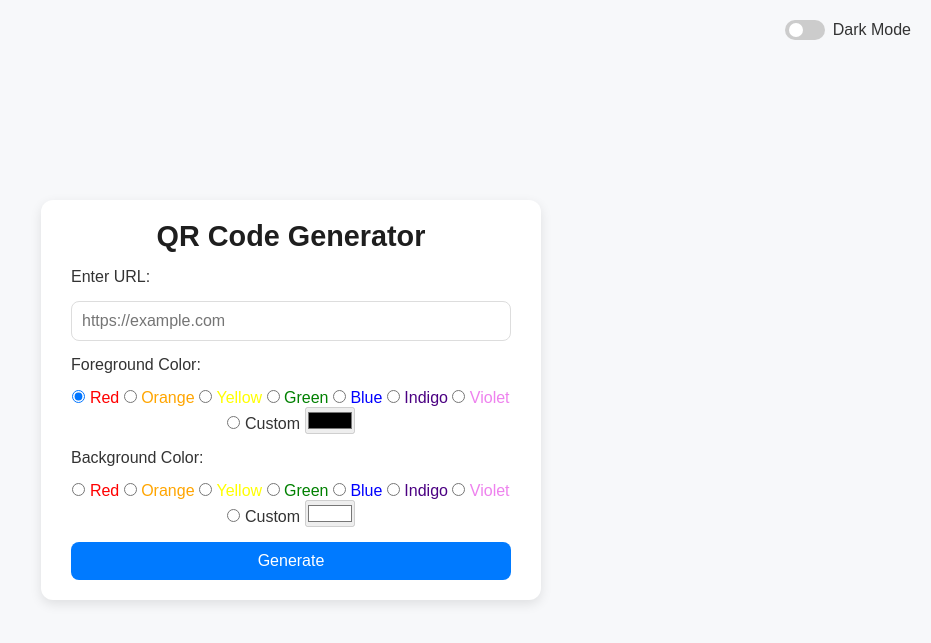
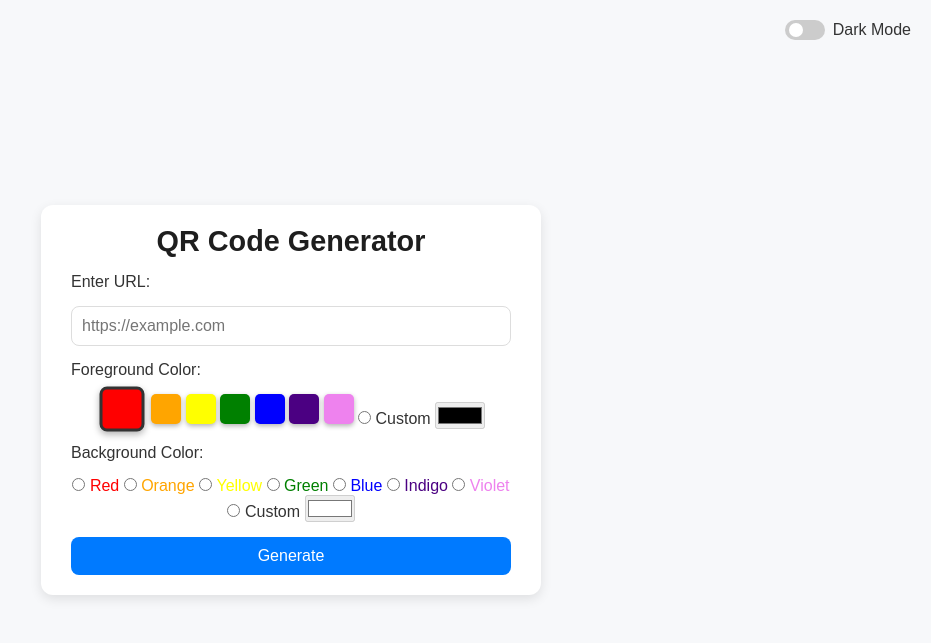
Before and after one commit to itisjamied/qrcode, a Flask app: page / in a window 1280 px wide. Shown: the top 643 px of the page, without its empty margins (349-1280 px from the left). Run offline with Flask 3, Linux system fonts and the light colour scheme.

Commit message:
foreground buttons tuned into boxes

```diff
--- a/static/css/styles.css
+++ b/static/css/styles.css
@@ -187,3 +187,35 @@ input:checked + .slider {
 input:checked + .slider:before {
     transform: translateX(18px);
 }
+
+.color-picker {
+    display: flex;
+    gap: 8px;
+}
+
+.color-radio {
+    appearance: none; /* Hides the default radio button */
+    width: 30px;
+    height: 30px;
+    border-radius: 5px;
+    box-shadow: 0 2px 5px rgba(0, 0, 0, 0.3);
+    cursor: pointer;
+    margin: 0;
+    border: 2px solid transparent;
+    transition: transform 0.2s, border-color 0.2s;
+}
+
+/* Define colors for each radio button based on its ID */
+#fg_red.color-radio { background-color: #ff0000; }
+#fg_orange.color-radio { background-color: #ffa500; }
+#fg_yellow.color-radio { background-color: #ffff00; }
+#fg_green.color-radio { background-color: #008000; }
+#fg_blue.color-radio { background-color: #0000ff; }
+#fg_indigo.color-radio { background-color: #4b0082; }
+#fg_violet.color-radio { background-color: #ee82ee; }
+
+.color-radio:checked {
+    border-color: #333;
+    transform: scale(1.5);
+   margin: 0px 10px 0px 10px;
+}
--- a/templates/index.html
+++ b/templates/index.html
@@ -25,27 +25,27 @@
             <input type="text" id="url" name="url" required placeholder="https://example.com">
 
             <label>Foreground Color:</label>
-            <div>
-                <input type="radio" id="fg_red" name="fg_color" value="#ff0000" checked>
-                <label for="fg_red" style="color: #ff0000;">Red</label>
+            <div class="">
+                <input type="radio" id="fg_red" name="fg_color" value="#ff0000" class="color-radio" checked>
+                <!-- <label for="fg_red" style="color: #ff0000;">Red</label> -->
 
-                <input type="radio" id="fg_orange" name="fg_color" value="#ffa500">
-                <label for="fg_orange" style="color: #ffa500;">Orange</label>
+                <input type="radio" id="fg_orange" name="fg_color" value="#ffa500" class="color-radio">
+                <!-- <label for="fg_orange" style="color: #ffa500;">Orange</label> -->
 
-                <input type="radio" id="fg_yellow" name="fg_color" value="#ffff00">
-                <label for="fg_yellow" style="color: #ffff00;">Yellow</label>
+                <input type="radio" id="fg_yellow" name="fg_color" value="#ffff00" class="color-radio">
+                <!-- <label for="fg_yellow" style="color: #ffff00;">Yellow</label> -->
 
-                <input type="radio" id="fg_green" name="fg_color" value="#008000">
-                <label for="fg_green" style="color: #008000;">Green</label>
+                <input type="radio" id="fg_green" name="fg_color" value="#008000" class="color-radio">
+                <!-- <label for="fg_green" style="color: #008000;">Green</label> -->
 
-                <input type="radio" id="fg_blue" name="fg_color" value="#0000ff">
-                <label for="fg_blue" style="color: #0000ff;">Blue</label>
+                <input type="radio" id="fg_blue" name="fg_color" value="#0000ff" class="color-radio">
+                <!-- <label for="fg_blue" style="color: #0000ff;">Blue</label> -->
 
-                <input type="radio" id="fg_indigo" name="fg_color" value="#4b0082">
-                <label for="fg_indigo" style="color: #4b0082;">Indigo</label>
+                <input type="radio" id="fg_indigo" name="fg_color" value="#4b0082" class="color-radio">
+                <!-- <label for="fg_indigo" style="color: #4b0082;">Indigo</label> -->
 
-                <input type="radio" id="fg_violet" name="fg_color" value="#ee82ee">
-                <label for="fg_violet" style="color: #ee82ee;">Violet</label>
+                <input type="radio" id="fg_violet" name="fg_color" value="#ee82ee" class="color-radio">
+                <!-- <label for="fg_violet" style="color: #ee82ee;">Violet</label> -->
 
                 <input type="radio" id="fg_custom" name="fg_color" value="" onclick="toggleCustomFgColor()">
                 <label for="fg_custom">Custom</label>
```
